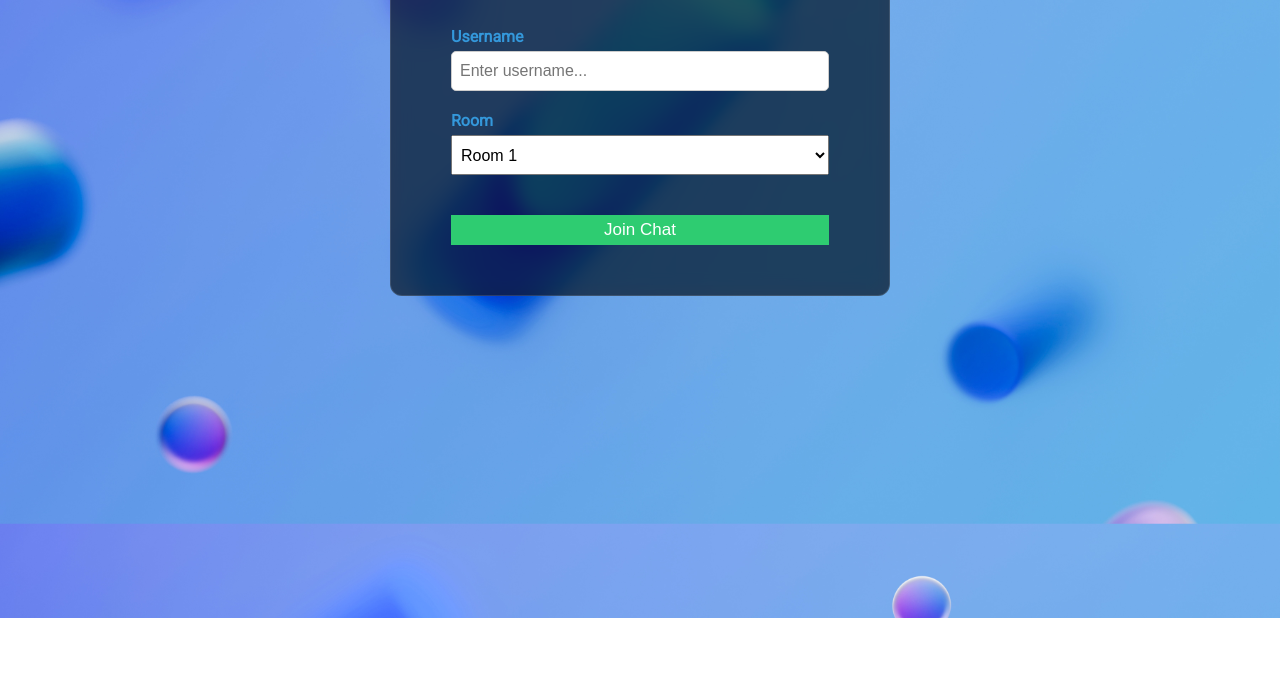
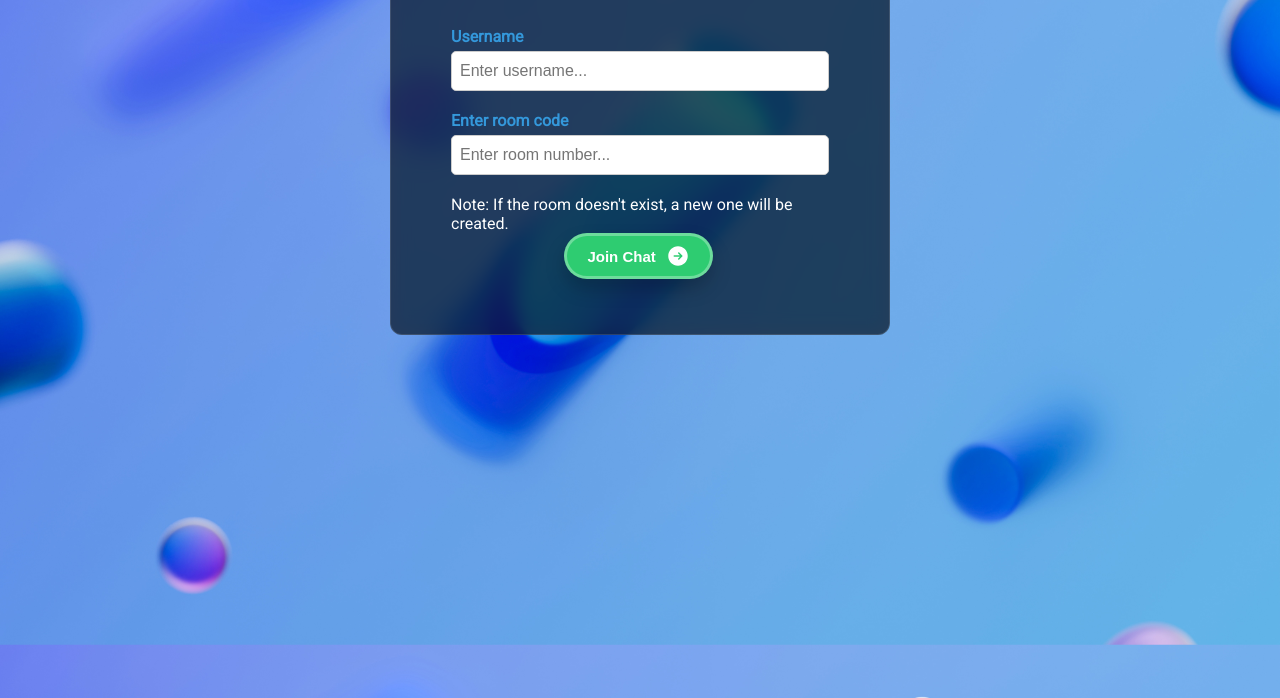
Before and after one commit to JitendraKumar1092/Vaarta, a website: page public/index.html in a window 1280 px wide. Shown: the part 182-880 px from the top of the page. Before the commit the page ends 800 px from the top, so only its background shows below. Drawn offline with Linux system fonts and the light colour scheme.

Commit message:
added custom room feature

```diff
--- a/package.json
+++ b/package.json
@@ -20,6 +20,6 @@
     "translate-google": "^1.5.0"
   },
   "devDependencies": {
-    "nodemon": "^3.0.1"
+    "nodemon": "^3.0.2"
   }
 }
--- a/public/css/style.css
+++ b/public/css/style.css
@@ -15,6 +15,7 @@ body,
 html {
   margin: 0;
   padding: 0;
+  height: 100%;
 }
 
 body {
@@ -51,7 +52,9 @@ a {
 }
 
 /* Chat Page */
-
+#room-code {
+  color: #3498db !important;
+}
 .chat-container {
   max-width: 1100px;
 
@@ -215,3 +218,72 @@ a {
     display: none;
   }
 }
+.button {
+  margin-left: 30%;
+  position: relative;
+  transition: all 0.3s ease-in-out;
+  box-shadow: 0px 10px 20px rgba(0, 0, 0, 0.2);
+  padding-block: 0.5rem;
+  padding-inline: 1.25rem;
+  background-color: #2ecc71;
+  border-radius: 9999px;
+  display: flex;
+  align-items: center;
+  justify-content: center;
+  color: #ffff;
+  gap: 10px;
+  font-weight: bold;
+  border: 3px solid #ffffff4d;
+  outline: none;
+  overflow: hidden;
+  font-size: 15px;
+}
+
+.icon {
+  width: 24px;
+  height: 24px;
+  transition: all 0.3s ease-in-out;
+}
+
+.button:hover {
+  transform: scale(1.05);
+  border-color: #fff9;
+}
+
+.button:hover .icon {
+  transform: translate(4px);
+}
+
+.button:hover::before {
+  animation: shine 1.5s ease-out infinite;
+}
+
+.button::before {
+  content: "";
+  position: absolute;
+  width: 100px;
+  height: 100%;
+  background-image: linear-gradient(
+    120deg,
+    rgba(255, 255, 255, 0) 30%,
+    rgba(255, 255, 255, 0.8),
+    rgba(255, 255, 255, 0) 70%
+  );
+  top: 0;
+  left: -100px;
+  opacity: 0.6;
+}
+
+@keyframes shine {
+  0% {
+    left: -100px;
+  }
+
+  60% {
+    left: 100%;
+  }
+
+  to {
+    left: 100%;
+  }
+}
--- a/public/index.html
+++ b/public/index.html
@@ -39,19 +39,35 @@
             />
           </div>
           <div class="form-control">
-            <label for="room" style="color: #3498db; font-weight: bold"
-              >Room</label
+            <label
+              id="room-code"
+              for="room"
+              style="color: #3498db !important; font-weight: bold"
+              >Enter room code</label
             >
-            <select name="room" id="room">
-              <option value="JavaScript">Room 1</option>
-              <option value="Python">Room 2</option>
-              <option value="PHP">Room 3</option>
-              <option value="C#">Room 4</option>
-              <option value="Ruby">Room 5</option>
-              <option value="Java">Room 6</option>
-            </select>
+
+            <input
+              type="text"
+              name="room"
+              id="room"
+              placeholder="Enter room number..."
+              required
+              style="
+                color: #333;
+                border: 1px solid #ccc;
+                padding: 8px;
+                border-radius: 5px;
+              "
+            />
           </div>
-          <button type="submit" class="btn">Join Chat</button>
+          <label style="color: white">
+            Note: If the room doesn't exist, a new one will be created.
+         <button class="button">
+  Join Chat
+  <svg class="icon" viewBox="0 0 24 24" fill="currentColor">
+    <path fill-rule="evenodd" d="M12 2.25c-5.385 0-9.75 4.365-9.75 9.75s4.365 9.75 9.75 9.75 9.75-4.365 9.75-9.75S17.385 2.25 12 2.25zm4.28 10.28a.75.75 0 000-1.06l-3-3a.75.75 0 10-1.06 1.06l1.72 1.72H8.25a.75.75 0 000 1.5h5.69l-1.72 1.72a.75.75 0 101.06 1.06l3-3z" clip-rule="evenodd"></path>
+  </svg>
+</button>
         </form>
       </main>
     </div>
--- a/server.js
+++ b/server.js
@@ -56,5 +56,5 @@ io.on("connection", (socket) => {
     }
   });
 });
-const PORT = 3001 || process.env.PORT;
+const PORT = process.env.PORT ||3000  ;
 server.listen(PORT, () => console.log(`serevr running on port ${PORT}`));
```
Also changed, not shown: 1 other file.
